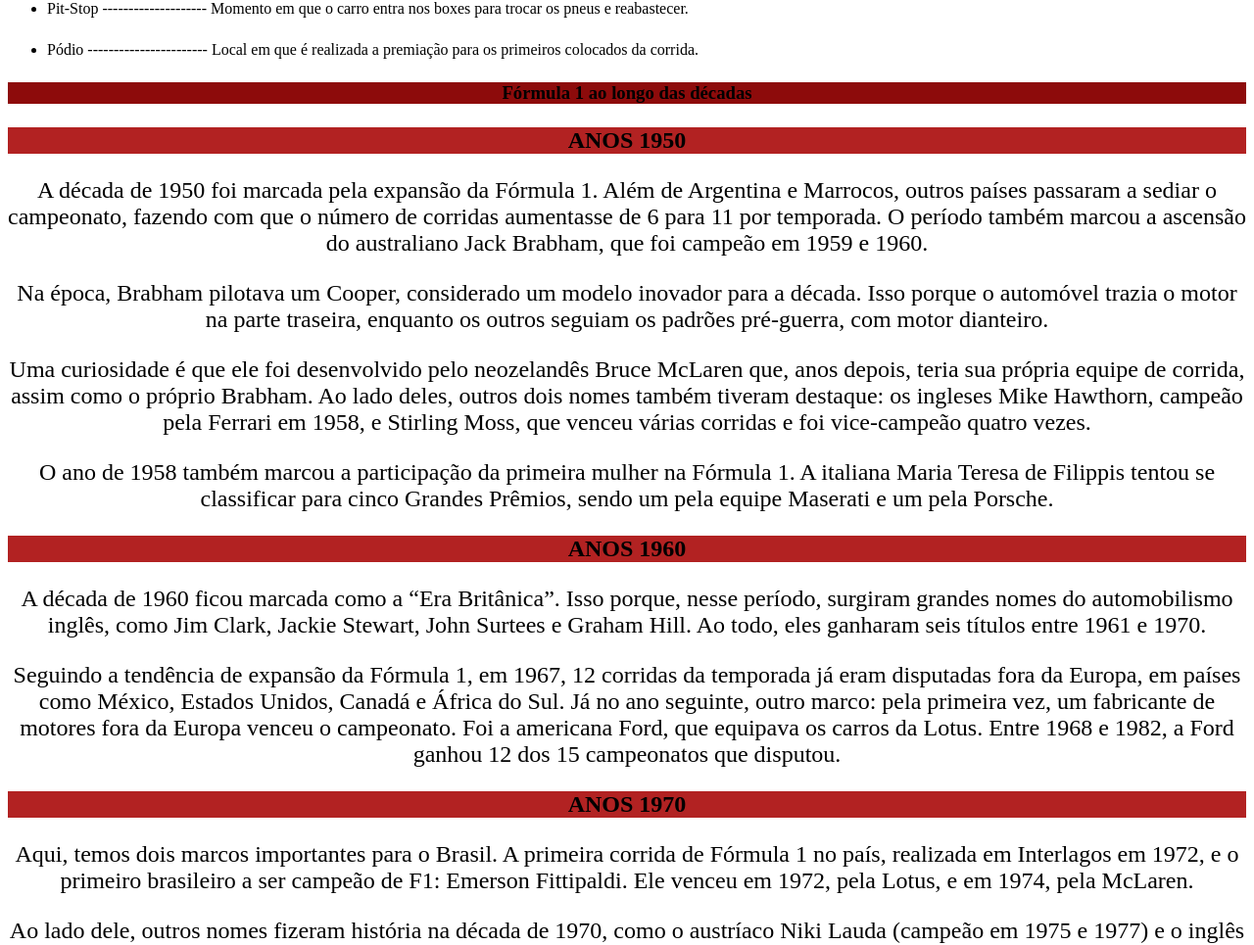
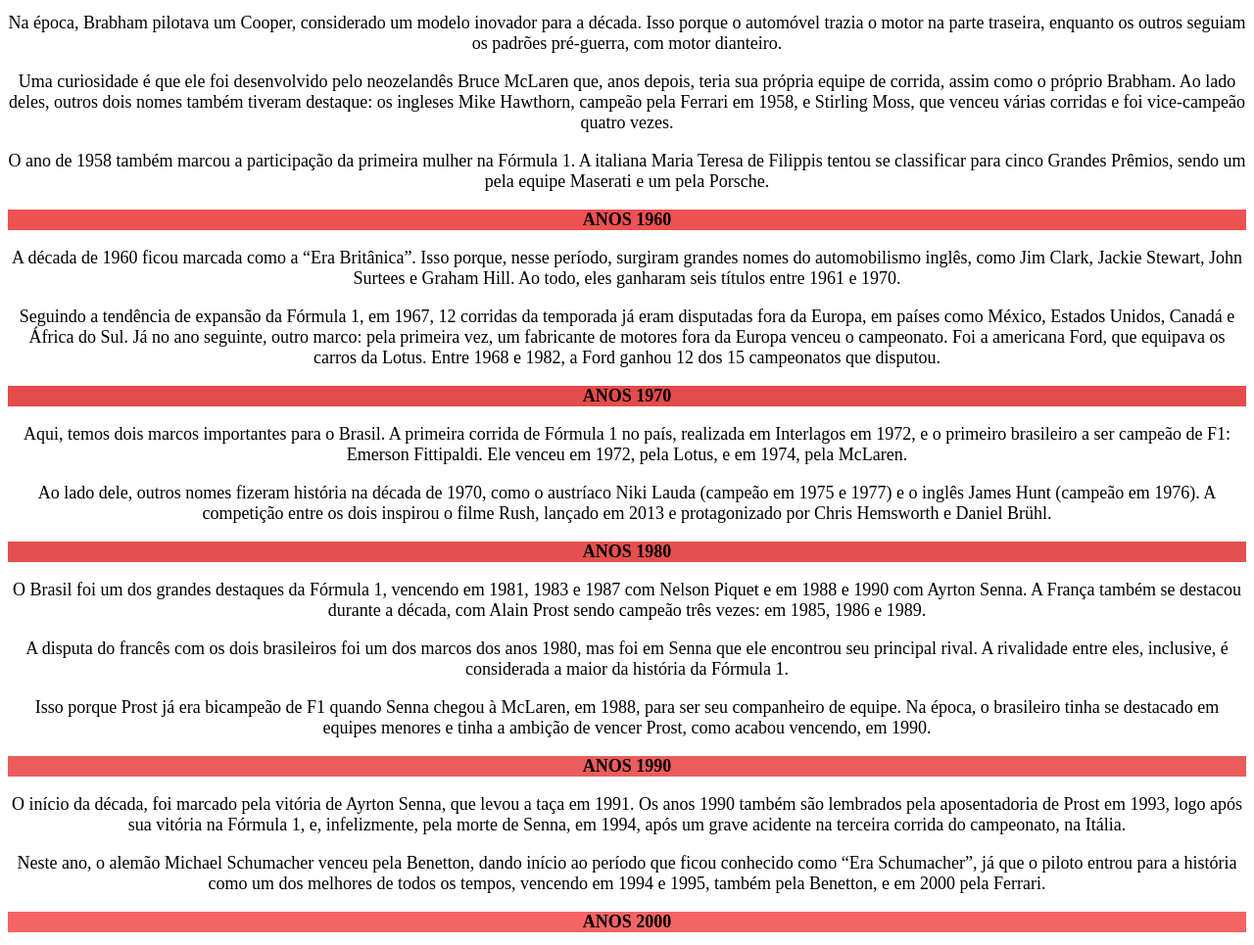
Before and after one commit to AndressaVogt/pc2023, a plain HTML site: page andressa.html in a window 1280 px wide. Shown: the part 872-1837 px from the top of the page at 98% size. Drawn offline with Linux system fonts and the light colour scheme.

Commit message:
Update andressa.css

```diff
--- a/andressa.css
+++ b/andressa.css
@@ -5,18 +5,18 @@ h2{ text-align: center;}
 h3 { text-align: center;}
 
 p { text-align: center;
-    font-size: x-large;}
+    font-size: large;}
 
     .imagemcentralizada { text-align: center;}
 
-    .origem { background-color: rgb(165, 11, 11);}
-    .termos { background-color: rgb(150, 13, 13);}
-    .decada { background-color: rgb(141, 11, 11);}
+    .origem { background-color: rgb(255, 88, 88);}
+    .termos { background-color: rgb(241, 71, 71);}
+    .decada { background-color: rgb(248, 86, 86);}
 
-    .cinco { background-color: firebrick;}
-    .seis { background-color: firebrick;}
-    .sete { background-color: firebrick;}
-    .oito { background-color: firebrick;}
-    .nove { background-color: firebrick;}
-    .zero { background-color: firebrick;}
-    .hoje { background-color: firebrick;}
+    .cinco { background-color: rgb(235, 87, 87);}
+    .seis { background-color: rgb(238, 81, 81);}
+    .sete { background-color: rgb(228, 75, 75);}
+    .oito { background-color: rgb(228, 80, 80);}
+    .nove { background-color: rgb(235, 92, 92);}
+    .zero { background-color: rgb(245, 100, 100);}
+    .hoje { background-color: rgb(248, 94, 94);}
```
